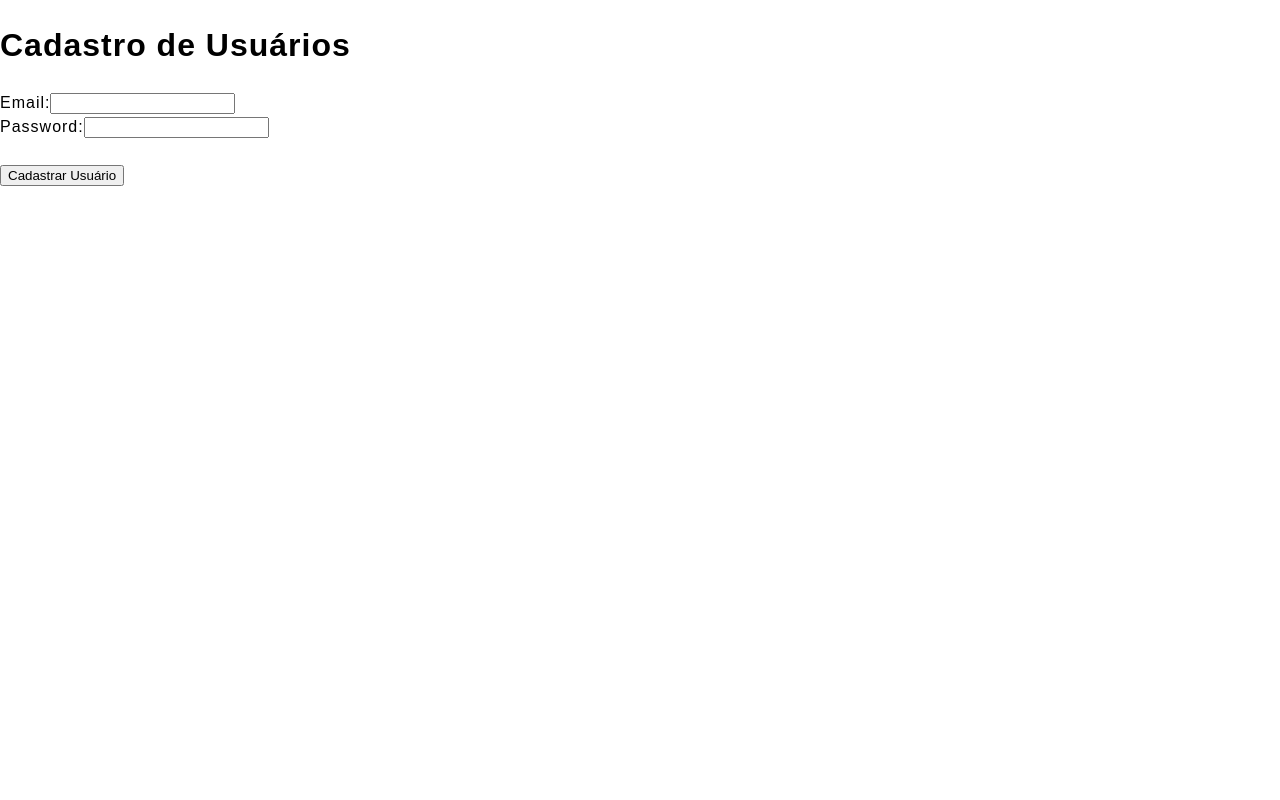
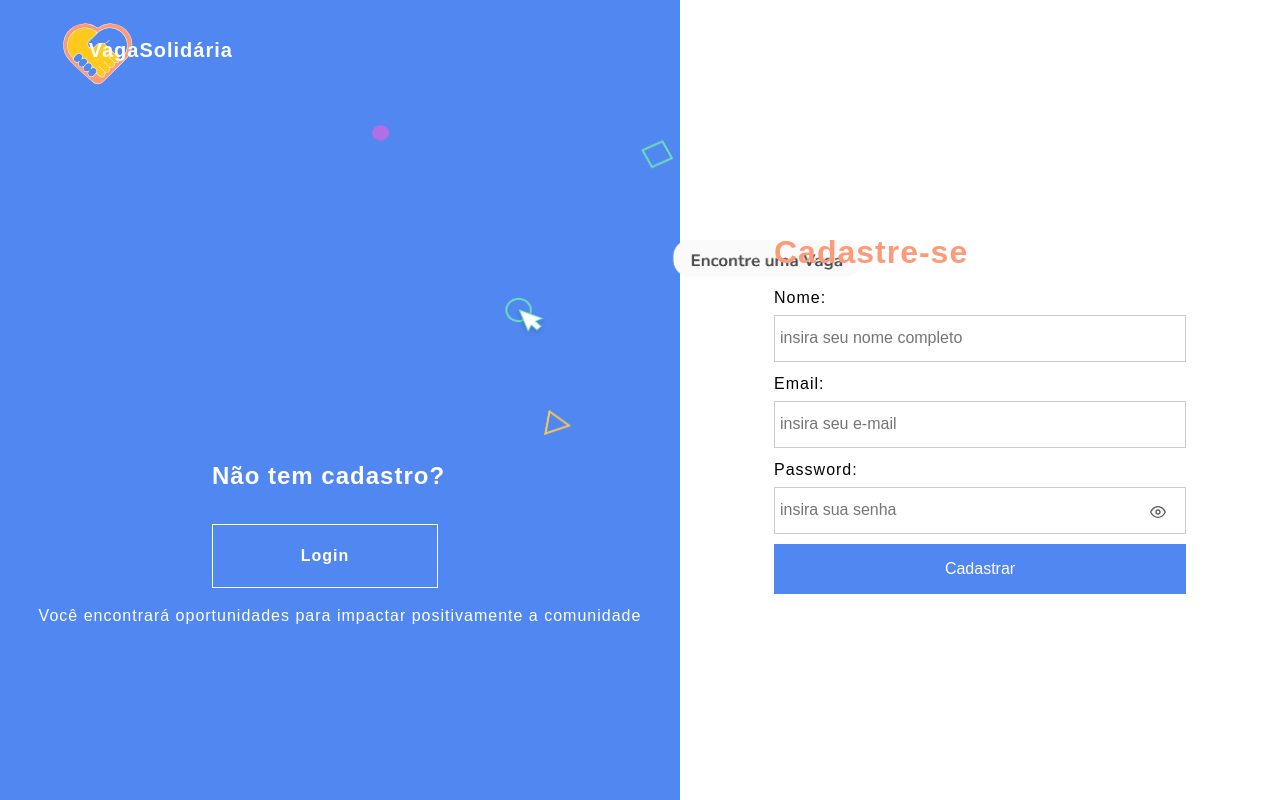
Before and after one commit to emilly-soares/APP-VagaSolidaria, a React (Create React App) app: page /register in a window 1280 px wide. Built offline with nearby package versions, Linux system fonts and the light colour scheme.

Commit message:
update login

```diff
--- a/src/components/Home/Home.tsx
+++ b/src/components/Home/index.tsx
@@ -1,6 +1,6 @@
-import React from 'react';
-import SocialSection from '.././SocialSection';
-import Footer from '.././Footer';
+import React, { useState, useEffect } from 'react';
+import SocialSection from '../SocialSection';
+import Footer from '../Footer';
 import * as S from './style';
 import logoImg from '../../assets/logo.svg';
 import line from '../../assets/line.svg';
@@ -8,8 +8,40 @@ import comment from '../../assets/comment.png';
 import benefit from '../../assets/benefit.svg';
 import center from '../../assets/center.svg';
 import registerSection from '../../assets/registerSection.svg'
+import { useNavigate } from 'react-router-dom';
+import { logout, isAuthenticated, getUser } from '../../services/authconfig';
 
 const Home: React.FC = () => {
+    const navigate = useNavigate();
+    const [isLoggedIn, setIsLoggedIn] = useState(false);
+    const [userName, setUserName] = useState('');
+
+    useEffect(() => {
+        const checkAuthentication = async () => {
+            const authenticated = await isAuthenticated();
+            if (authenticated) {
+                setIsLoggedIn(true);
+                const user = await getUser();
+                setUserName(user.name);
+            }
+        };
+        checkAuthentication();
+    }, []);
+
+    const handleLoginClick = () => {
+        if (isLoggedIn) {
+            handleLogout();
+        } else {
+            navigate('/login');
+        }
+    };
+
+    const handleLogout = () => {
+        logout();
+        setIsLoggedIn(false);
+        setUserName('');
+    };
+
     return (
         <S.Container>
 
@@ -28,8 +60,17 @@ const Home: React.FC = () => {
                         </S.FlexItem>
                     </S.NavbarMenu>
                     <S.NavbarButtons>
-                        <S.LoginLink to="/login">Login</S.LoginLink>
-                        <S.NavbarButton to="/register">Cadastre-se</S.NavbarButton>
+                        {isLoggedIn ? (
+                            <>
+                                <button onClick={handleLogout}>Sair</button>
+                                <S.NavbarButton to="/manageUser">Alterar Usuário</S.NavbarButton>
+                            </>
+                        ) : (
+                            <>
+                                <S.LoginLink to="/login">Login</S.LoginLink>
+                                <S.NavbarButton to="/register">Cadastre-se</S.NavbarButton>
+                            </>
+                        )}
                     </S.NavbarButtons>
                 </S.Navbar>
 
@@ -48,7 +89,7 @@ const Home: React.FC = () => {
                     <div>
                         <S.HomeTitle>Unindo Voluntários e Oportunidades Solidárias</S.HomeTitle>
                         <S.Caption>VagaSolidária é uma plataforma online que reúne voluntários e organizações para compartilhar oportunidades de trabalho voluntário em projetos sociais</S.Caption>
-                        <S.YellowButton>Vagas Disponíveis</S.YellowButton>
+                        <S.YellowButton to="/register">Vagas Disponíveis</S.YellowButton>
                     </div>
                     <div className="reviews">
                         <S.Comment src={comment} alt="comentários" ></S.Comment>
@@ -61,7 +102,7 @@ const Home: React.FC = () => {
                 <S.Line src={line} alt="linha"></S.Line>
                 <S.FirstSection>
                     <S.Caption>Você encontrará oportunidades para impactar positivamente a comunidade!</S.Caption>
-                    <S.YellowButton>Cadastre-se</S.YellowButton>
+                    <S.YellowButton to='/register'>Cadastre-se</S.YellowButton>
                 </S.FirstSection>
                 <div className="benefits">
                     <S.Benefit src={benefit}></S.Benefit>
--- /dev/null
+++ b/src/components/Register/index.tsx
@@ -0,0 +1,98 @@
+import React, { useState } from 'react';
+import api from '../../services/api';
+import * as S from './style';
+import { FiEye, FiEyeOff } from 'react-icons/fi';
+import logoImg from '../../assets/logo.svg';
+import vacancyCircle2 from '../../assets/vacancyCircle2.png';
+
+interface UserFormProps {
+  onSuccess: () => void;
+}
+
+const UserForm: React.FC<UserFormProps> = ({ onSuccess }) => {
+  const [name, setName] = useState('');
+  const [email, setEmail] = useState('');
+  const [password, setPassword] = useState('');
+  const [isAdmin, setIsAdmin] = useState(false);
+  const [error, setError] = useState<string>('');
+  const [showPassword, setShowPassword] = useState<boolean>(false);
+
+  const handleSubmit = async (e: React.FormEvent) => {
+    e.preventDefault();
+
+    try {
+      await api.post('/user', {
+        name,
+        email,
+        password,
+        isAdmin,
+      });
+
+      setName('');
+      setEmail('');
+      setPassword('');
+      setIsAdmin(false);
+      setError('');
+      onSuccess();
+
+    } catch (error: any) {
+      if (error.response) {
+        setError(error.response.data.message);
+      } else {
+        setError('Ocorreu um erro ao cadastrar');
+      }
+    }
+  };
+
+  return (
+    <S.Container>
+
+      <S.LeftSection>
+        <S.GroupLogo to="/" >
+          <S.Logo src={logoImg} alt="Logo VagaSolidária" />
+          <S.PlatformTitle>VagaSolidária</S.PlatformTitle>
+        </S.GroupLogo>
+        <div>
+          <S.Vacancy src={vacancyCircle2} alt="Encontre sua Vaga" />
+        </div>
+        <S.Text>Não tem cadastro?</S.Text>
+        <S.ButtonRegister to="/login">Login</S.ButtonRegister>
+        <S.Description>Você encontrará oportunidades para impactar positivamente a comunidade</S.Description>
+      </S.LeftSection>
+
+      <S.RightSection>
+        <S.LoginFormContainer onSubmit={handleSubmit}>
+
+          <S.Title>Cadastre-se</S.Title>
+
+          <S.InputLabel>Nome:</S.InputLabel>
+          <S.Input placeholder="insira seu nome completo" type="text" value={name} onChange={(e) => setName(e.target.value)} required />
+
+          <S.InputLabel>Email:</S.InputLabel>
+          <S.Input placeholder="insira seu e-mail" type="email" value={email} onChange={(e) => setEmail(e.target.value)} required />
+
+          <S.InputLabel>Password:</S.InputLabel>
+          <S.InputContainer>
+            <S.Input
+              placeholder="insira sua senha"
+              type={showPassword ? 'text' : 'password'}
+              value={password}
+              onChange={(e) => setPassword(e.target.value)}
+              required
+            />
+            <S.TogglePasswordVisibility onClick={() => setShowPassword(!showPassword)}>
+              {showPassword ? <FiEyeOff /> : <FiEye />}
+            </S.TogglePasswordVisibility>
+
+          </S.InputContainer>
+
+          {error && <S.Error>{error}</S.Error>}
+          <S.SubmitButton type="submit">Cadastrar</S.SubmitButton>
+        </S.LoginFormContainer>
+      </S.RightSection>
+
+    </S.Container>
+  );
+};
+
+export default UserForm;
--- /dev/null
+++ b/src/components/Register/style.tsx
@@ -0,0 +1,137 @@
+import styled from 'styled-components';
+import { Link } from 'react-router-dom';
+
+export const Container = styled.div`
+  display: flex;
+  justify-content: space-between;
+  align-items: center;
+  height: 100vh;
+`;
+
+export const LeftSection = styled.div`
+  width: 50%;
+  padding: 20px;
+  background-color: #5187F0; /* Azul */
+  height: 100%;
+  display: flex;
+  flex-direction: column;
+`;
+
+export const Logo = styled.img`
+    width: 150px;
+    height: auto;
+    margin-right: 0.2rem;
+    margin-top: -2rem;
+`;
+
+export const Vacancy = styled.img`
+    width: 500px;
+    height: auto;
+    margin-left: 22rem;
+`;
+
+export const PlatformTitle = styled.h1`
+    font-size: 20px;
+    font-weight: bold;
+    margin: 0;
+    position: absolute;
+    top: 40%;
+    left: 22%;
+    transform: translate(-50%, -50%);
+    color: #FFF;
+`;
+
+export const Text = styled.h2`
+  color: #fff;
+  margin-top: 1rem;
+  margin-left: 30%;
+`;
+
+export const ButtonRegister = styled(Link)`
+  color: #fff;
+  text-decoration: none;
+  margin-top: 10px;
+  cursor: pointer;
+  border: 1px solid;
+  width: 30%;
+  height: 30px;
+  font-weight: bold;
+  padding: 1rem 1rem;
+  margin-left: 30%;
+  display: flex;
+  justify-content: center;
+  align-items: center;
+`;
+
+export const Description = styled.p`
+  color: #fff;
+  text-align: center;
+`;
+
+export const RightSection = styled.div`
+  width: 50%;
+  padding: 20px;
+  height: 100%;
+  display: flex;
+  justify-content: center;
+  align-items: center;
+`;
+
+export const LoginFormContainer = styled.form`
+  display: flex;
+  flex-direction: column;
+`;
+
+export const Title = styled.h1`
+  margin-bottom: 10px;
+  color: #FD9B79;
+`;
+
+export const InputContainer = styled.div`
+  position: relative;
+`;
+
+export const TogglePasswordVisibility = styled.span`
+  position: absolute;
+  right: 20px;
+  top: 50%;
+  transform: translateY(-50%);
+  cursor: pointer;
+  color: #606060;
+`;
+
+
+export const InputLabel = styled.label`
+  margin-bottom: 5px;
+`;
+
+export const Input = styled.input`
+  margin-bottom: 10px;
+  padding: 5px;
+  height: 35px;
+  width: 400px;
+  border: 1px solid #ccc;
+  font-size: 16px;
+`;
+
+export const Error = styled.p`
+  color: red;
+`;
+
+export const GroupLogo = styled(Link)`
+  position: relative;
+`;
+
+
+export const SubmitButton = styled.button`
+  font-size: 16px;
+  background-color: #5187F0; /* Azul */
+  color: #fff;
+  padding: 10px;
+  border: none;
+  cursor: pointer;
+  height: 50px;
+  &:hover {
+    background-color: #4169E1;
+  }
+`;
--- a/src/components/UserForm.tsx
+++ /dev/null
@@ -1,54 +0,0 @@
-import React, { useState } from 'react';
-import api from '../services/api';
-
-interface UserFormProps {
-  onSuccess: () => void;
-}
-
-const UserForm: React.FC<UserFormProps> = ({ onSuccess }) => {
-  const [email, setEmail] = useState('');
-  const [password, setPassword] = useState('');
-  const [isAdmin, setIsAdmin] = useState(false);
-
-  const handleSubmit = async (e: React.FormEvent) => {
-    e.preventDefault();
-
-    try {
-      await api.post('/user', {
-        email,
-        password,
-        isAdmin,
-      });
-
-      setEmail('');
-      setPassword('');
-      setIsAdmin(false);
-      onSuccess();
-    } catch (error) {
-      console.error('Erro ao criar usuário:', error);
-    }
-  };
-
-  return (
-    <form onSubmit={handleSubmit}>
-      <label>
-        Email:
-        <input type="email" value={email} onChange={(e) => setEmail(e.target.value)} required />
-      </label>
-      <br />
-      <label>
-        Password:
-        <input type="password" value={password} onChange={(e) => setPassword(e.target.value)} required />
-      </label>
-      <br />
-      {/*<label>
-        Admin:
-        <input type="checkbox" checked={isAdmin} onChange={(e) => setIsAdmin(e.target.checked)} />
-      </label>*/}
-      <br />
-      <button type="submit">Cadastrar Usuário</button>
-    </form>
-  );
-};
-
-export default UserForm;
--- a/src/pages/HomePage.tsx
+++ b/src/pages/HomePage.tsx
@@ -1,5 +1,5 @@
 import React from 'react';
-import Home from '../components/Home/Home';
+import Home from '../components/Home';
 
 const HomePage: React.FC = () => {
     return (
--- a/src/pages/Login.tsx
+++ b/src/pages/Login.tsx
@@ -1,16 +1,22 @@
 import React, { useState } from 'react';
-import LoginForm from '../components/Login/LoginForm';
+import LoginForm from '../components/Login';
+import {useNavigate } from 'react-router-dom';
 
 const Login: React.FC = () => {
-  const [message, setMessage] = useState<string | null>(null);
+  const navigate = useNavigate();
+  const [isLoggedIn, setIsLoggedIn] = useState(false);
 
   const handleUserLoginSuccess = () => {
-    setMessage('Login efetuado com sucesso!');
+    setIsLoggedIn(true);
   };
+
+  if (isLoggedIn) {
+    navigate('/');
+    return null;
+  }
 
   return (
     <div>
-      {message && <p>{message}</p>}
       <LoginForm onSuccess={handleUserLoginSuccess} />
     </div>
   );
--- /dev/null
+++ b/src/pages/Register.tsx
@@ -0,0 +1,25 @@
+import React, { useState } from 'react';
+import UserForm from '../components/Register';
+import { useNavigate } from 'react-router-dom';
+
+const Register: React.FC = () => {
+  const navigate = useNavigate();
+  const [isRegistered, setIiRegistered] = useState(false);
+
+  const handleUserRegisterSuccess = () => {
+    setIiRegistered(true);
+  };
+
+  if (isRegistered) {
+    navigate('/login');
+    return null;
+  }
+
+  return (
+    <div>
+      <UserForm onSuccess={handleUserRegisterSuccess} />
+    </div>
+  );
+};
+
+export default Register;
--- a/src/pages/User.tsx
+++ /dev/null
@@ -1,20 +0,0 @@
-import React, { useState } from 'react';
-import UserForm from '../components/UserForm';
-
-const User: React.FC = () => {
-  const [message, setMessage] = useState<string | null>(null);
-
-  const handleUserCreationSuccess = () => {
-    setMessage('Usuário criado com sucesso!');
-  };
-
-  return (
-    <div>
-      <h1>Cadastro de Usuários</h1>
-      {message && <p>{message}</p>}
-      <UserForm onSuccess={handleUserCreationSuccess} />
-    </div>
-  );
-};
-
-export default User;
--- a/src/routes/routes.tsx
+++ b/src/routes/routes.tsx
@@ -1,6 +1,6 @@
 import React from 'react';
 import { Routes, Route, BrowserRouter } from 'react-router-dom';
-import User from '../pages/User';
+import Register from '../pages/Register';
 import Login from '../pages/Login';
 import Company from '../pages/Company';
 import Vacancy from '../pages/Vacancy';
@@ -14,7 +14,7 @@ const Router: React.FC = () => {
                 <Route path="/login" element={<Login />} />
                 <Route path="/company" element={<Company />} />
                 <Route path="/vacancy" element={<Vacancy />} />
-                <Route path="/register" element={<User />} />
+                <Route path="/register" element={<Register />} />
             </Routes>
         </BrowserRouter>
     );
```
Also changed, not shown: src/components/Home/style.tsx (+5 -3 lines), src/components/Login/index.tsx (renamed from src/components/Login/LoginForm.tsx, +6 -2 lines), src/services/authconfig.ts (+9 -1 lines).
